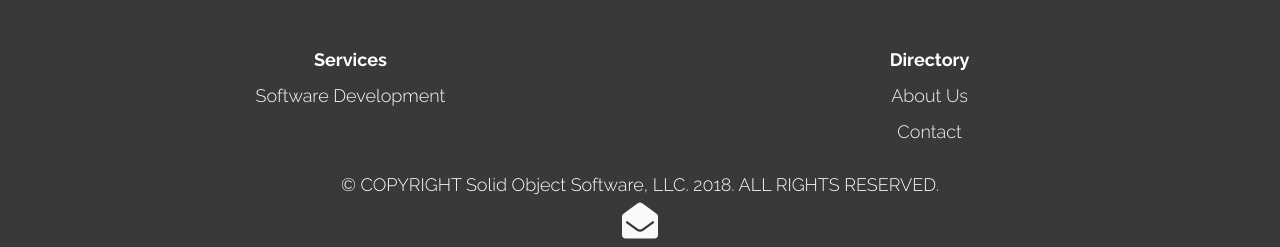
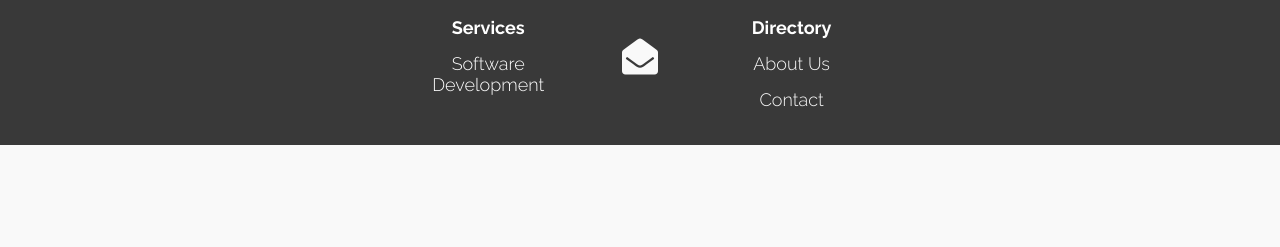
Before and after one commit to Hexsphere/sos-web, a plain HTML site: page about.html in a window 1280 px wide. Shown: the part 730-977 px from the top of the page. After the commit the page ends 875 px from the top, so only its background shows below. Drawn offline with nearby package versions, Linux system fonts and the light colour scheme.

Commit message:
Small website graphical changes

```diff
--- a/about.html
+++ b/about.html
@@ -55,14 +55,19 @@
     </header>
 
     <footer>
-        <div class="row">
-            <div class="col span-1-of-2">
+        <div class="row footer-row">
+            <div class="col span-1-of-3">
                 <h4>Services</h4>
                 <ul>
                     <li>Software Development</li>
                 </ul>
             </div>
-            <div class="col span-1-of-2">
+            <div class="col span-1-of-3">
+                <div class="full">
+                    <a class="social-media-link" href="mailto:banderson@solidobjectsoftware.com"><i class="fas fa-envelope-open"></i></a>
+                </div>
+            </div>
+            <div class="col span-1-of-3">
                 <h4>Directory</h4>
                 <ul>
                     <li><a class="footer-link" href="about.html" target="_top">About Us</a></li>
@@ -70,9 +75,6 @@
                 </ul>
             </div>
         </div>
-
-        <p>© COPYRIGHT Solid Object Software, LLC. 2018. ALL RIGHTS RESERVED.</p>
-        <a class="social-media-link" href="mailto:banderson@solidobjectsoftware.com"><i class="fas fa-envelope-open"></i></a>
     </footer>
 </body>
 
--- a/assets/styles/style.css
+++ b/assets/styles/style.css
@@ -217,32 +217,16 @@ textarea {
 footer {
     background-color: #393939;
     color: #fff;
-    padding: 40px 0 5px;
+    padding: 15px 0;
     text-transform: none;
 }
 
 .footer-row {
     max-width: 35%;
-    margin-bottom: 35px;
 }
 
 footer .full {
     height: 10vh;
-}
-
-.sticky {
-    height: auto;
-    width: 100%;
-    position: absolute;
-    bottom: 0;
-}
-
-footer h4 {
-    margin-bottom: 10px;
-}
-
-.extra {
-    padding-top: 18px;
 }
 
 footer ul {
@@ -253,7 +237,3 @@ footer ul {
 footer li {
     margin: 15px 0;
 }
-
-footer p {
-    margin: 5px;
-}
```
Also changed, not shown: contact.html (+1 -3 lines), index.html (+1 -3 lines).
